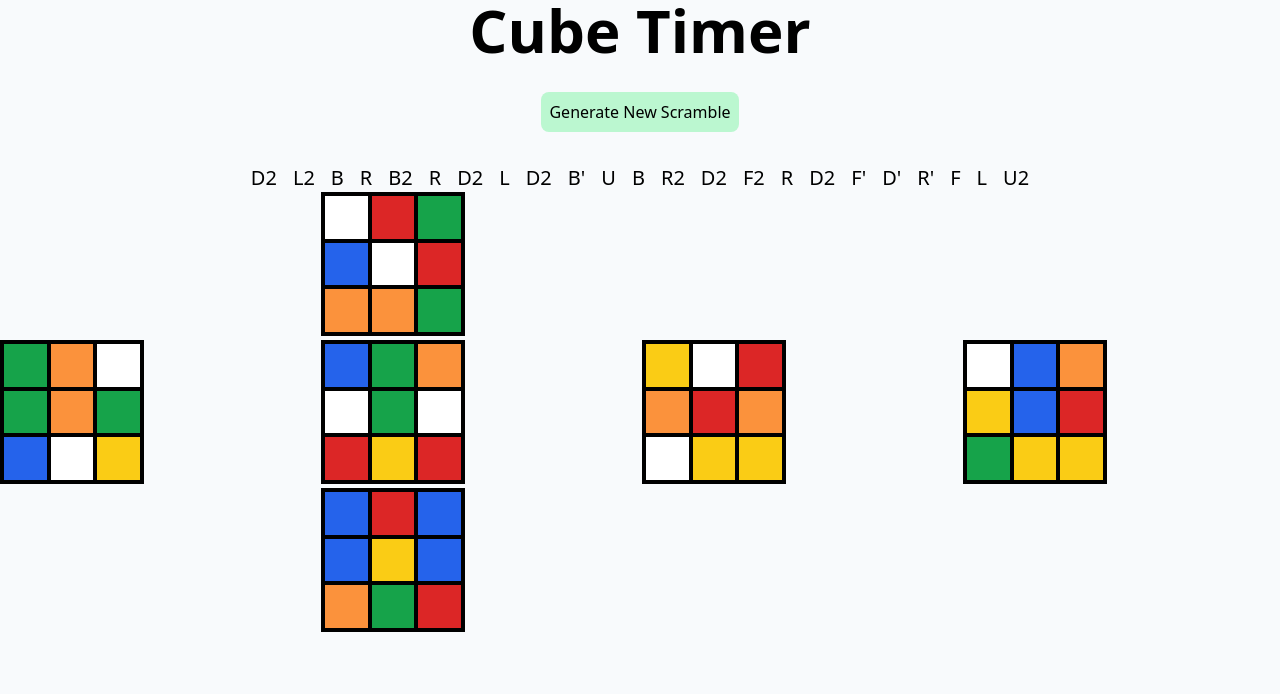
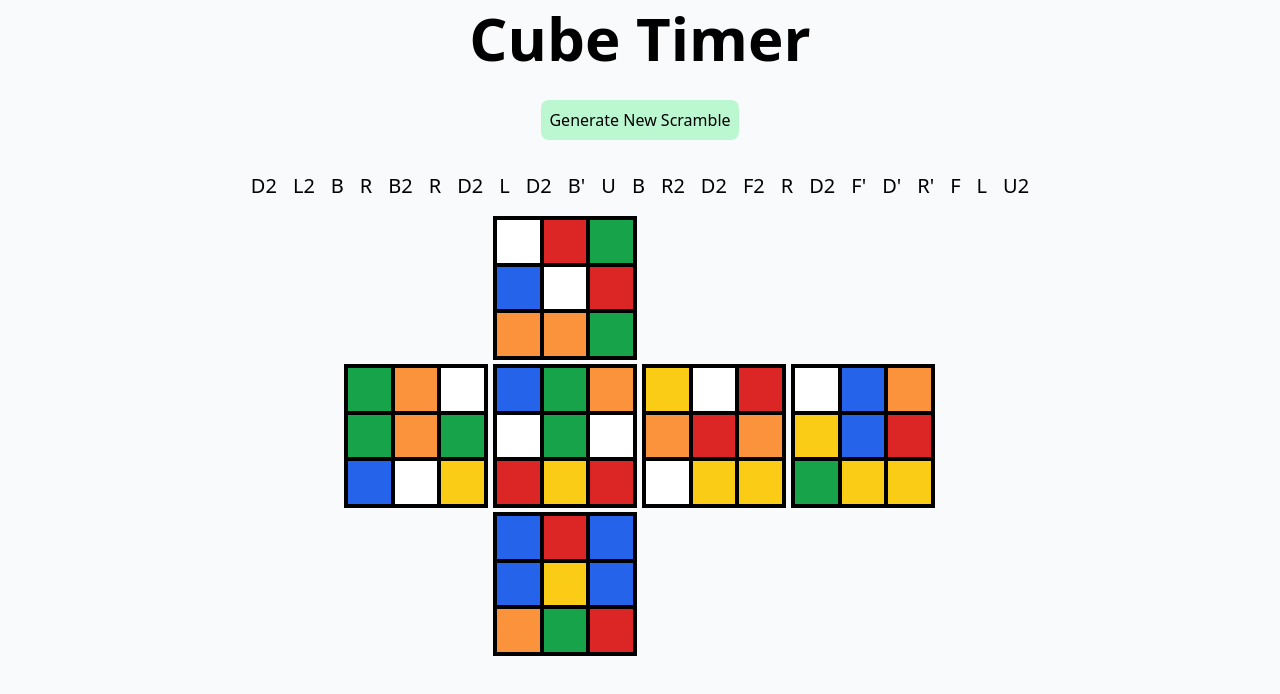
Before and after one commit to ashwingur/ashwingur.com, a Next.js app: page /CubeTimer in a window 1280 px wide. Shown: the top 694 px of the page. Built offline with nearby package versions, Linux system fonts and the light colour scheme.

Commit message:
Improving cube visualiser look for large screen

```diff
--- a/pages/CubeTimer.tsx
+++ b/pages/CubeTimer.tsx
@@ -331,7 +331,7 @@ function _3x3_to_jsx(cube: _3x3) {
   });
 
   return (
-    <div className="grid grid-cols-4 gap-1 gap">
+    <div className="grid grid-cols-4 gap-1 w-[37rem] mx-auto">
       <div className="grid grid-cols-3 w-36 h-36"></div>
       <div className="grid grid-cols-3 w-36 h-36 bg-black gap-1 p-1">{up}</div>
       <div className="grid grid-cols-3 w-36 h-36"></div>
@@ -377,14 +377,13 @@ function colour_to_classname(colour: ColourScheme) {
 
 const CubeTimer = () => {
   const [scramble, setScramble] = useState<Notation[]>([]);
-  //   let scramble = scramble_to_jsx(generate_scramble(21));
   useEffect(() => {
     setScramble(generate_scramble(23));
   }, []);
 
   return (
     <div
-      className="w-screen h-screen outline-none"
+      className="w-screen h-screen outline-none py-2 px-4"
       tabIndex={0}
       onKeyDown={(event) => {
         if (event.key == " ") {
@@ -404,7 +403,9 @@ const CubeTimer = () => {
           Generate New Scramble
         </button>
       </div>
-      <div className="flex justify-center">{scramble_to_jsx(scramble)}</div>
+      <div className="flex justify-center mb-4">
+        {scramble_to_jsx(scramble)}
+      </div>
       {visualise_scramble(scramble)}
     </div>
   );
```
